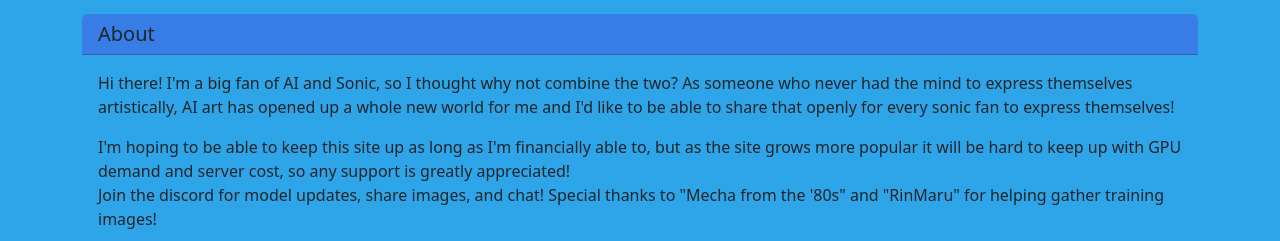
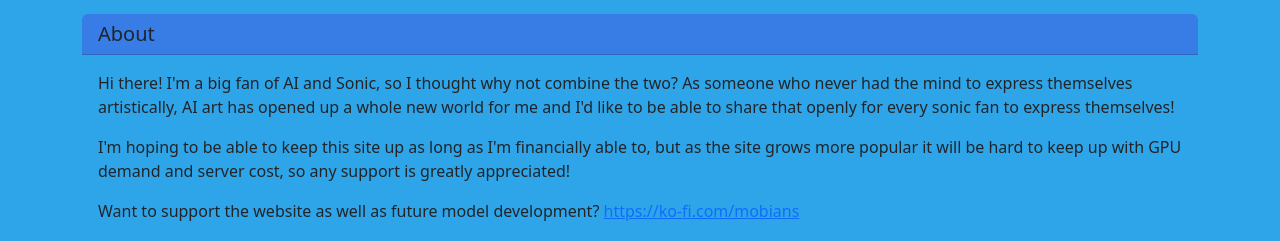
Before and after one commit to Metal079/mobians.ai, a Django app: page / in a window 1280 px wide. Shown: the part 1434-1675 px from the top of the page. Run offline with Django 4.2, Linux system fonts and the light colour scheme; some libraries are stand-ins or nearby versions.

Commit message:
Fixed inpainting at dif aspects, added kofi

```diff
--- a/main_page/templates/main_page/index.html
+++ b/main_page/templates/main_page/index.html
@@ -306,7 +306,7 @@
         onclick="collapseImage('close-button')"></button>
 
       <!-- Canvas for inpainting -->
-      <canvas id="drawing-canvas" width="510" height="768" style="display: none; position: fixed; z-index: 200;"></canvas>
+      <canvas id="drawing-canvas" width="512" height="512" style="display: none; position: fixed; z-index: 200;"></canvas>
 
 
       <!-- Prompt instructions -->
@@ -568,12 +568,19 @@
                 more popular it will be hard to keep up with GPU demand and server cost,
                 so any support is greatly appreciated!
               </p>
-              <script type="text/javascript" src="https://cdnjs.buymeacoffee.com/1.0.0/button.prod.min.js"
-                data-name="bmc-button" data-slug="pablocastr6" data-color="#5F7FFF" data-emoji="" data-font="Cookie"
-                data-text="Buy me a coffee" data-outline-color="#000000" data-font-color="#ffffff"
-                data-coffee-color="#FFDD00"></script>
+              <script src='https://storage.ko-fi.com/cdn/scripts/overlay-widget.js'></script>
+              <script>
+                kofiWidgetOverlay.draw('mobians', {
+                  'type': 'floating-chat',
+                  'floating-chat.donateButton.text': 'Support me',
+                  'floating-chat.donateButton.background-color': '#00b9fe',
+                  'floating-chat.donateButton.text-color': '#fff'
+                });
+              </script>
 
-                Join the discord for model updates, share images, and chat! Special thanks to "Mecha from the '80s" and "RinMaru" for helping gather training images!</p>
+              <p></p>Want to support the website as well as future model development? <a href="https://ko-fi.com/mobians">https://ko-fi.com/mobians</a>
+
+              <p></p>Join the discord for model updates, share images, and chat! Special thanks to "Mecha from the '80s" and "RinMaru" for helping gather training images!
 
               <iframe src="https://discord.com/widget?id=1095514548112461924&theme=dark" width="350" height="500" allowtransparency="true" frameborder="0" sandbox="allow-popups allow-popups-to-escape-sandbox allow-same-origin allow-scripts"></iframe>
             </div>
@@ -926,6 +933,7 @@
       const selectElement = document.getElementById('floatingSelect');
       const selectedOption = selectElement.options[selectElement.selectedIndex].value;
       const imageGrid = document.querySelector('.image-grid');
+      const drawingCanvas = document.getElementById('drawing-canvas');
       let isMobileView = window.matchMedia('(max-width: 1200px)').matches;
 
       switch (selectedOption) {
@@ -936,8 +944,10 @@
             imageGrid.style.height = '66vw';
             imageGrid.style.aspectRatio = '2/1';
           } else {
-            imageGrid.style.width = '691px';
-            imageGrid.style.height = '460px';
+            imageGrid.style.width = '768px';
+            imageGrid.style.height = '512px';
+            drawingCanvas.style.width = '768px';
+            drawingCanvas.style.height = '512px';
           }
           break;
         case '2':
@@ -948,6 +958,8 @@
           } else {
             imageGrid.style.width = '512px';
             imageGrid.style.height = '512px';
+            drawingCanvas.style.width = '512px';
+            drawingCanvas.style.height = '512px';
           }
           break;
         case '3':
@@ -958,6 +970,8 @@
           } else {
             imageGrid.style.width = '512px';
             imageGrid.style.height = '768px';
+            drawingCanvas.style.width = '512px';
+            drawingCanvas.style.height = '768px';
           }
           break;
         default:
@@ -966,7 +980,9 @@
             imageGrid.style.height = '1536px';
           } else {
             imageGrid.style.width = '512px';
-            imageGrid.style.height = '768px';
+            imageGrid.style.height = '512px';
+            drawingCanvas.style.width = '512px';
+            drawingCanvas.style.height = '512px';
           }
       }
 
@@ -1058,7 +1074,7 @@
               "steps": 15,
               "negative_prompt": document.getElementById('negative-prompt-input').value,
               "width": imageWidth || 512,
-              "height": imageHeight || 768,
+              "height": imageHeight || 512,
               "guidance_scale": Number(document.getElementById('customRange1').value) || 7,
               "seed": Number(document.getElementById('seedInput').value) || Math.floor(Math.random() * 999999),
               "batch_size": 4
@@ -1088,7 +1104,7 @@
               "guidance_scale": Number(document.getElementById('customRange1').value) || 7,
               "batch_size": 4,
               "width": imageWidth || 512,
-              "height": imageHeight || 768,
+              "height": imageHeight || 512,
               "scheduler": 13,
               "strength": document.getElementById('custom-denoise').value || 0.7
             },
@@ -1115,7 +1131,7 @@
               "scheduler": 7,
               "negative_prompt": document.getElementById('negative-prompt-input').value,
               "width": imageWidth || 512,
-              "height": imageHeight || 768,
+              "height": imageHeight || 512,
               "steps": 20,
               "guidance_scale": Number(document.getElementById('customRange1').value) || 7,
               "seed": Number(document.getElementById('seedInput').value) || Math.floor(Math.random() * 999999),
```
